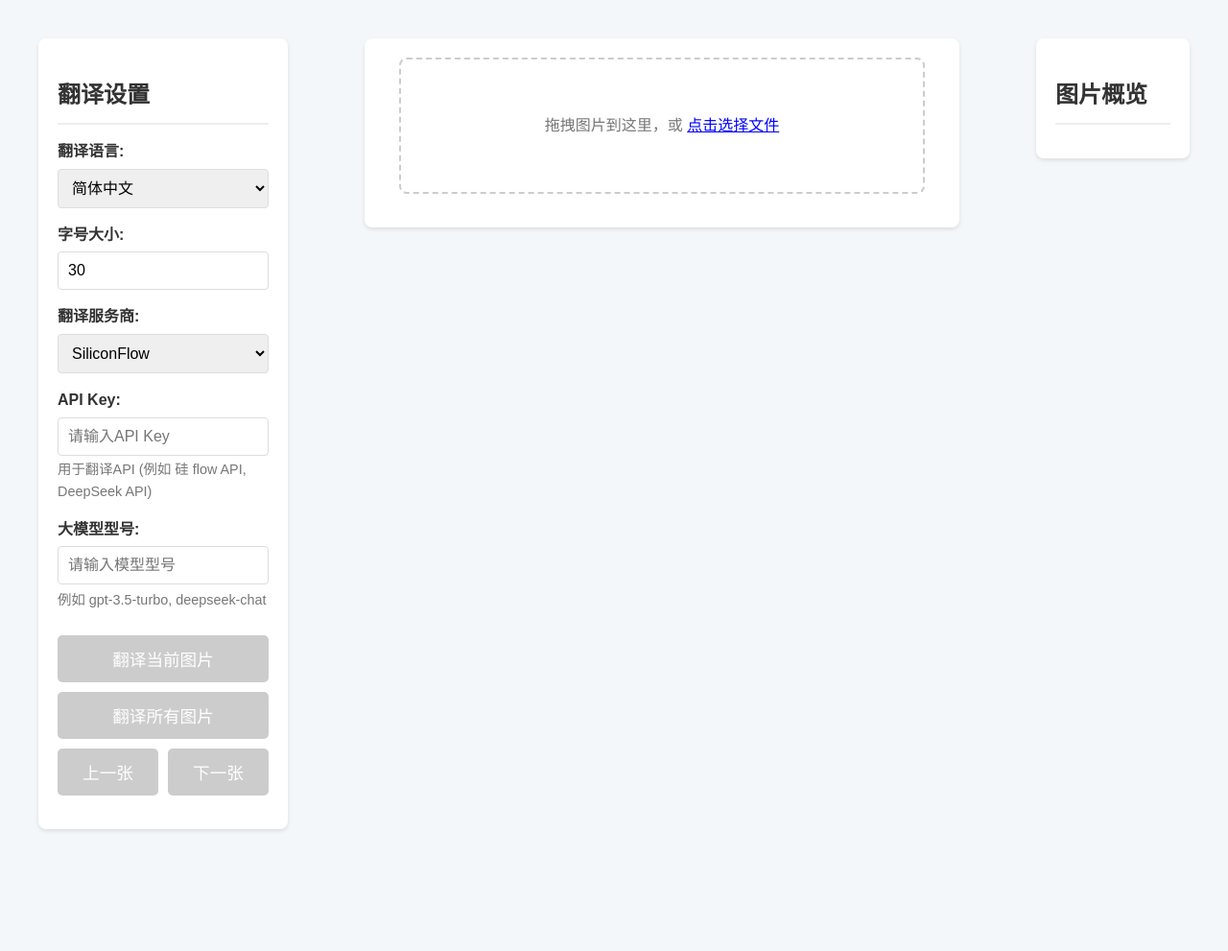
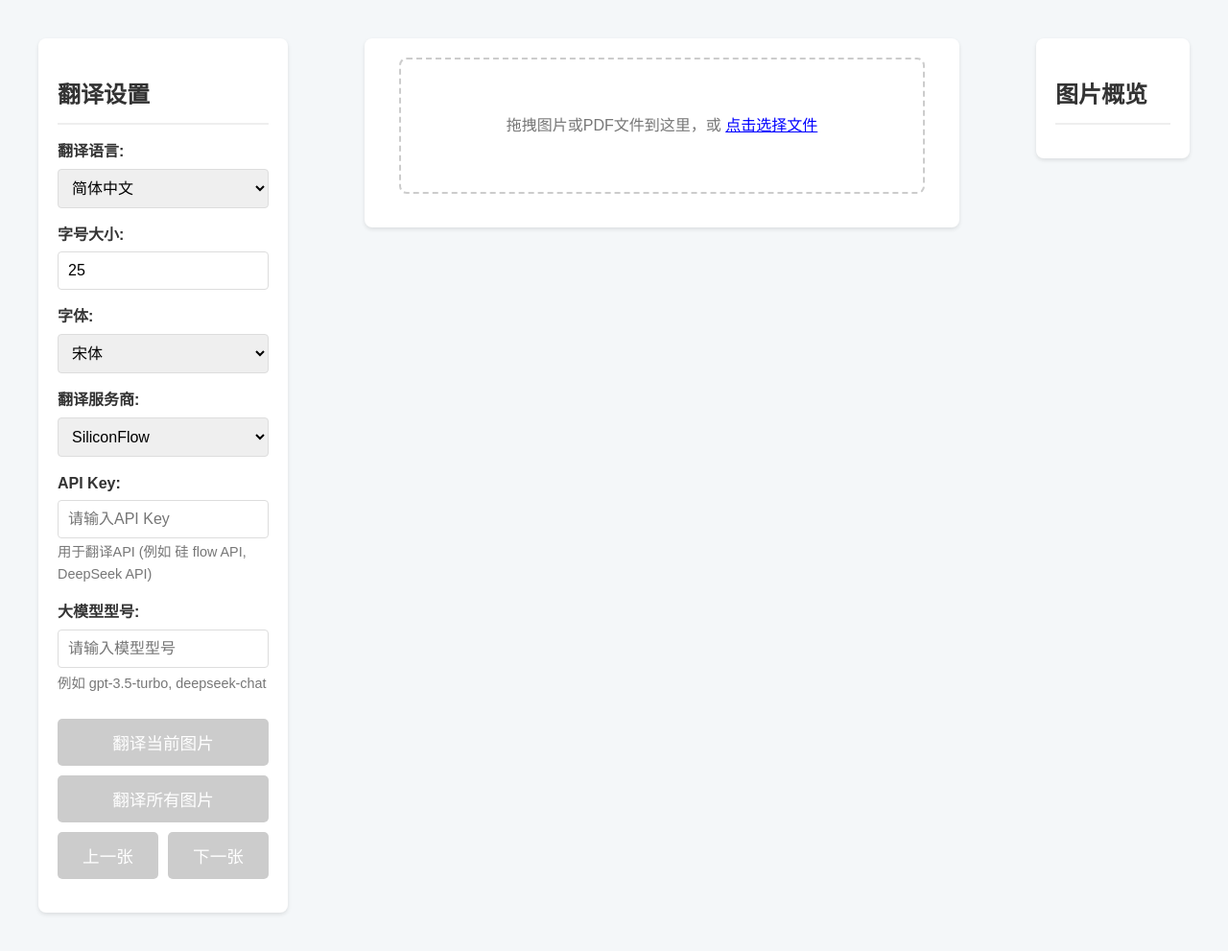
Before and after one commit to Yezhoubing/Saber-Translator, a Flask app: page / in a window 1280 px wide. Shown: the top 991 px of the page at 96% size. Run offline with Flask 3, Linux system fonts and the light colour scheme; parts of the project's set-up code (start-up, migrations or seed data) failed here and were passed over; some libraries are stand-ins or nearby versions.

Commit message:
Update index.html

```diff
--- a/templates/index.html
+++ b/templates/index.html
@@ -3,6 +3,8 @@
 <head>
     <title>AI 漫画翻译</title>
     <link rel="stylesheet" type="text/css" href="style.css">
+    <script src="https://code.jquery.com/jquery-3.6.0.min.js"></script>
+    <script src="https://cdnjs.cloudflare.com/ajax/libs/jszip/3.7.1/jszip.min.js"></script>
 </head>
 <body>
     <div class="container">
@@ -18,7 +20,22 @@
                     </div>
                     <div>
                         <label for="fontSize">字号大小:</label>
-                        <input type="number" id="fontSize" value="30" min="10" max="100">
+                        <input type="number" id="fontSize" value="25" min="10" max="100">
+                    </div>
+                    <div>
+                        <label for="fontFamily">字体:</label>
+                        <select id="fontFamily">
+                            <option value="static/STXINGKA.TTF">华文行楷</option>
+                            <option value="static/STXINWEI.TTF">华文新魏</option>
+                            <option value="static/STZHONGS.TTF">华文中宋</option>
+                            <option value="static/STKAITI.TTF">楷体</option>
+                            <option value="static/STLITI.TTF">隶书</option>
+                            <option value="static/STSONG.TTF" selected>宋体</option>
+                            <option value="static/MSYH.TTC">微软雅黑</option>
+                            <option value="static/MSYHBD.TTC">微软雅黑粗体</option>
+                            <option value="static/SIMYOU.TTF">幼圆</option>
+                            <option value="static/STFANGSO.TTF">仿宋</option>
+                        </select>
                     </div>
                     <div>
                         <label for="modelProvider">翻译服务商:</label>
@@ -53,8 +70,8 @@
         <main id="image-display-area">
             <section id="upload-section" class="card upload-card">
                 <div id="drop-area">
-                    <p>拖拽图片到这里，或 <span id="select-file-link" style="color: blue; cursor: pointer; text-decoration: underline;">点击选择文件</span></p>
-                    <input type="file" id="imageUpload" accept="image/*" multiple style="display: none;">
+                    <p>拖拽图片或PDF文件到这里，或 <span id="select-file-link" style="color: blue; cursor: pointer; text-decoration: underline;">点击选择文件</span></p>
+                    <input type="file" id="imageUpload" accept="image/*, application/pdf" multiple style="display: none;">
                 </div>
                 <p id="loadingMessage" style="display: none;">处理中，请稍候...</p>
                 <div id="loadingAnimation" class="loader" style="display: none;"></div>
@@ -66,7 +83,12 @@
                     <h3>检测到的文本</h3>
                     <pre id="detectedTextList"></pre>
                 </div>
-                <button id="downloadButton" style="display: none;">下载翻译后图片</button>
+                <p id="translatingMessage" style="display: none;">翻译中，请稍候...</p>
+                <p id="downloadingMessage" style="display: none;">下载中，请稍候...</p>
+                <div class="download-buttons">
+                    <button id="downloadButton" style="display: none;">下载翻译后图片</button>
+                    <button id="downloadAllImagesButton" style="display: none;">下载所有翻译后图片</button>
+                </div>
             </section>
         </main>
 
```
